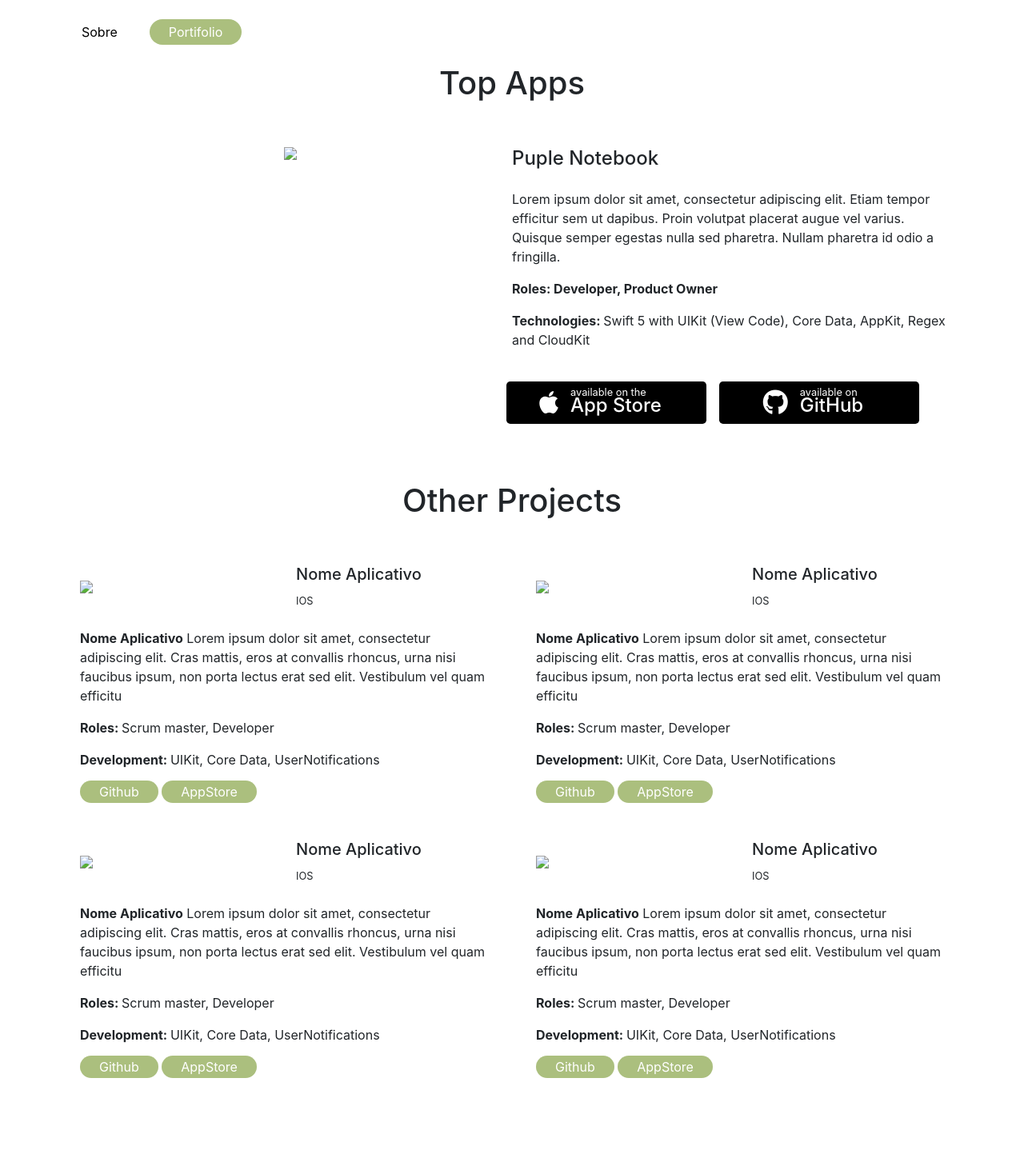
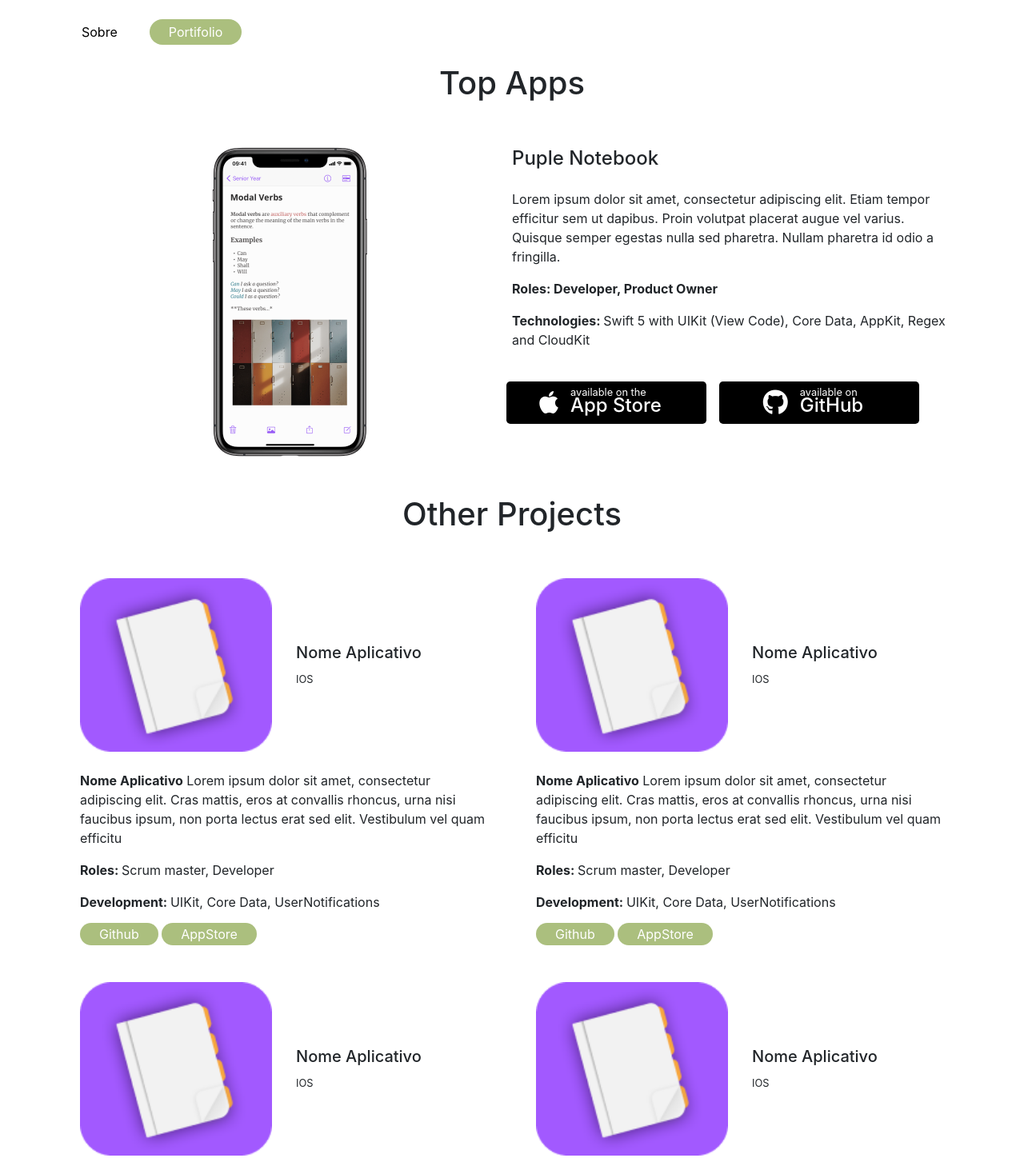
Before and after one commit to pedrohgsilveira/pedrohgsilveira.github.io, a plain HTML site: page pages/portifolio.html in a window 1280 px wide. Shown: the top 1448 px of the page at 80% size. Before the commit the page ends 1394 px from the top, so only its background shows below. Drawn offline with nearby package versions, Linux system fonts and the light colour scheme; files that its build step writes are made by us from their sources.

Commit message:
fix src from portifolio pages
Co-Authored-By: pedrohgsilveira <49411884+pedrohgsilveira@users.noreply.github.com>

```diff
--- a/pages/portifolio.html
+++ b/pages/portifolio.html
@@ -26,7 +26,7 @@
             <div class="row justify-content-center">
                 <div class="col-md">
                     <div class="row justify-content-center">
-                        <img src="img/PlaceholderPortfolio.png" class="img-fluid">
+                        <img src="../img/PlaceholderPortfolio.png" class="img-fluid">
                     </div>
                 </div>
                 <div class="col-md mt-3 mt-md-0">
@@ -74,7 +74,7 @@
             <div class="col-md my-0">
                 <div class="col justify-content-center align-items-center mt-5">
                     <div class="row justify-content-center align-items-center">
-                        <img class="col img-fluid" src="img/PurpleNotebookIcon.png">
+                        <img class="col img-fluid" src="../img/PurpleNotebookIcon.png">
                         <div class="col">
                             <h5>Nome Aplicativo</h5>
                             <small>IOS</small>
@@ -93,7 +93,7 @@
                 </div>
                 <div class="col justify-content-center align-items-center mt-5">
                     <div class="row justify-content-center align-items-center">
-                        <img class="col img-fluid" src="img/PurpleNotebookIcon.png">
+                        <img class="col img-fluid" src="../img/PurpleNotebookIcon.png">
                         <div class="col">
                             <h5>Nome Aplicativo</h5>
                             <small>IOS</small>
@@ -114,7 +114,7 @@
             <div class="col-md my-0">
                 <div class="col justify-content-center align-items-center mt-5">
                     <div class="row justify-content-center align-items-center">
-                        <img class="col img-fluid" src="img/PurpleNotebookIcon.png">
+                        <img class="col img-fluid" src="../img/PurpleNotebookIcon.png">
                         <div class="col">
                             <h5>Nome Aplicativo</h5>
                             <small>IOS</small>
@@ -133,7 +133,7 @@
                 </div>
                 <div class="col justify-content-center align-items-center mt-5">
                     <div class="row justify-content-center align-items-center">
-                        <img class="col img-fluid" src="img/PurpleNotebookIcon.png">
+                        <img class="col img-fluid" src="../img/PurpleNotebookIcon.png">
                         <div class="col">
                             <h5>Nome Aplicativo</h5>
                             <small>IOS</small>
```
Also changed, not shown: index.html (+1 -1 lines).
